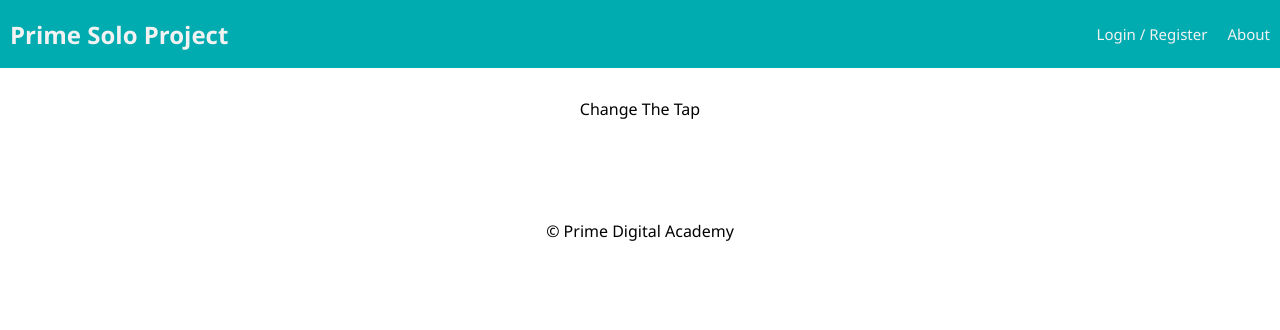
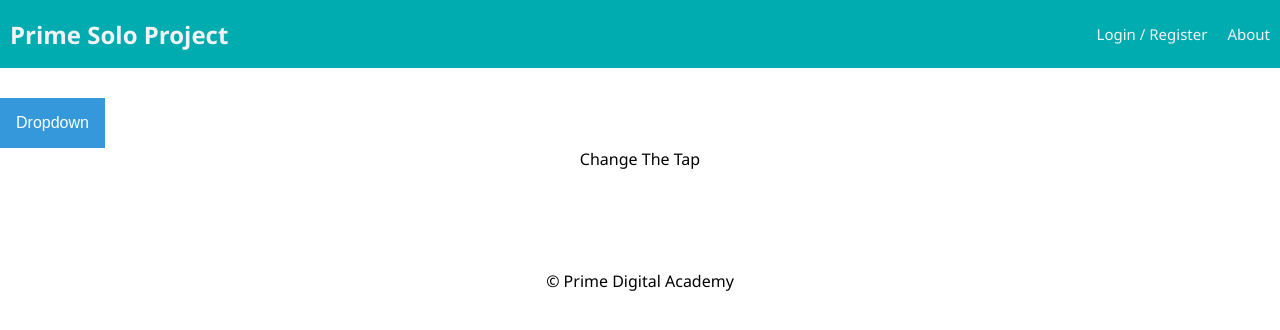
Before and after one commit to A1exMurphy/prime-solo-project, a React (Create React App) app: page /#/changethetap in a window 1280 px wide. Shown: the top 330 px of the page. Built offline with nearby package versions, Linux system fonts and the light colour scheme; no server answers.

Commit message:
added nav component that renders a dropdown menu with Link elements

```diff
--- a/src/components/BeerCollection/BeerCollection.jsx
+++ b/src/components/BeerCollection/BeerCollection.jsx
@@ -1,4 +1,5 @@
 import React from 'react';
+import NavMenu from '../NavMenu/NavMenu';
 
 import { useHistory } from 'react-router-dom';
 
@@ -7,7 +8,7 @@ function BeerCollection() {
 
   return (
     <div>
-
+        <NavMenu />
       <center>
         <div>Beer Collection</div>
       </center>
--- a/src/components/ChangeTheTap/ChangeTheTap.jsx
+++ b/src/components/ChangeTheTap/ChangeTheTap.jsx
@@ -1,4 +1,5 @@
 import React from 'react';
+import NavMenu from '../NavMenu/NavMenu';
 
 import { useHistory } from 'react-router-dom';
 
@@ -7,7 +8,7 @@ function ChangeTheTap() {
 
   return (
     <div>
-
+        <NavMenu />
       <center>
         <div>Change The Tap</div>
       </center>
--- /dev/null
+++ b/src/components/NavMenu/NavMenu.css
@@ -0,0 +1,44 @@
+/* Dropdown Button */
+.dropbtn {
+    background-color: #3498DB;
+    color: white;
+    padding: 16px;
+    font-size: 16px;
+    border: none;
+    cursor: pointer;
+  }
+
+  /* Dropdown button on hover & focus */
+  .dropbtn:hover, .dropbtn:focus {
+    background-color: #2980B9;
+  }
+
+  /* The container <div> - needed to position the dropdown content */
+  .dropdown {
+    position: relative;
+    display: inline-block;
+  }
+
+  /* Dropdown Content (Hidden by Default) */
+  .dropdown-content {
+    display: none;
+    position: absolute;
+    background-color: #f1f1f1;
+    min-width: 160px;
+    box-shadow: 0px 8px 16px 0px rgba(0,0,0,0.2);
+    z-index: 1;
+  }
+
+  /* Links inside the dropdown */
+  .dropdown-content a {
+    color: black;
+    padding: 12px 16px;
+    text-decoration: none;
+    display: block;
+  }
+
+  /* Change color of dropdown links on hover */
+  .dropdown-content a:hover {background-color: #ddd;}
+
+  /* Show the dropdown menu (use JS to add this class to the .dropdown-content container when the user clicks on the dropdown button) */
+  .show {display:block;}
--- /dev/null
+++ b/src/components/NavMenu/NavMenu.jsx
@@ -0,0 +1,44 @@
+import { Link } from "react-router-dom/cjs/react-router-dom.min"
+import './NavMenu.css';
+
+
+
+function NavMenu() {
+
+
+    /* When the user clicks on the button,
+    toggle between hiding and showing the dropdown content */
+    function myFunction() {
+      document.getElementById("myDropdown").classList.toggle("show");
+    }
+
+    // Close the dropdown if the user clicks outside of it
+    window.onclick = function(event) {
+      if (!event.target.matches('.dropbtn')) {
+        var dropdowns = document.getElementsByClassName("dropdown-content");
+        var i;
+        for (i = 0; i < dropdowns.length; i++) {
+          var openDropdown = dropdowns[i];
+          if (openDropdown.classList.contains('show')) {
+            openDropdown.classList.remove('show');
+          }
+        }
+      }
+    }
+
+
+    return (
+<div class="dropdown">
+  <button onClick={myFunction} class="dropbtn">Dropdown</button>
+  <div id="myDropdown" class="dropdown-content">
+    <Link to="/beercollection">Beer Collection</Link>
+    <br></br>
+    <Link to="/tappedbeers">Tapped Beers</Link>
+    <br></br>
+    <Link to="/changethetap">Change the Tap</Link>
+  </div>
+</div>
+    )
+}
+
+export default NavMenu;
--- a/src/components/TappedBeers/TappedBeers.jsx
+++ b/src/components/TappedBeers/TappedBeers.jsx
@@ -1,4 +1,5 @@
 import React from 'react';
+import NavMenu from '../NavMenu/NavMenu';
 
 import { useHistory } from 'react-router-dom';
 
@@ -7,7 +8,7 @@ function TappedBeers() {
 
   return (
     <div>
-
+        <NavMenu />
       <center>
         <div>Tapped Beers</div>
       </center>
```
